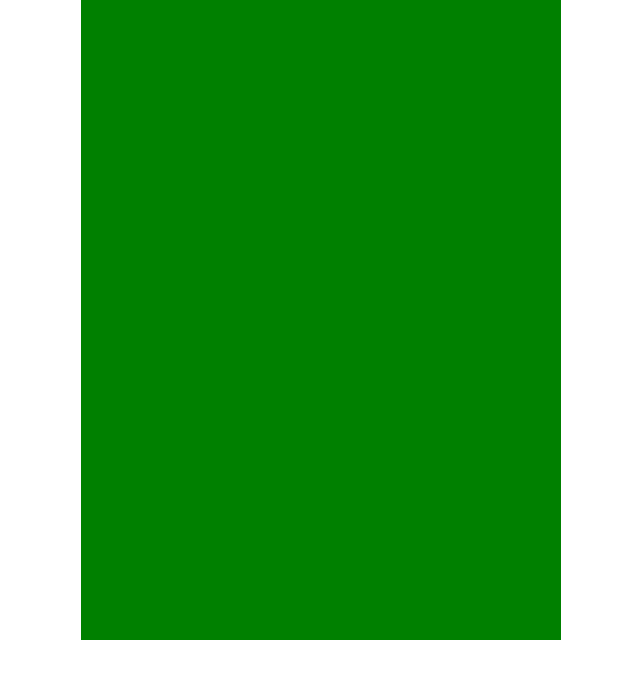
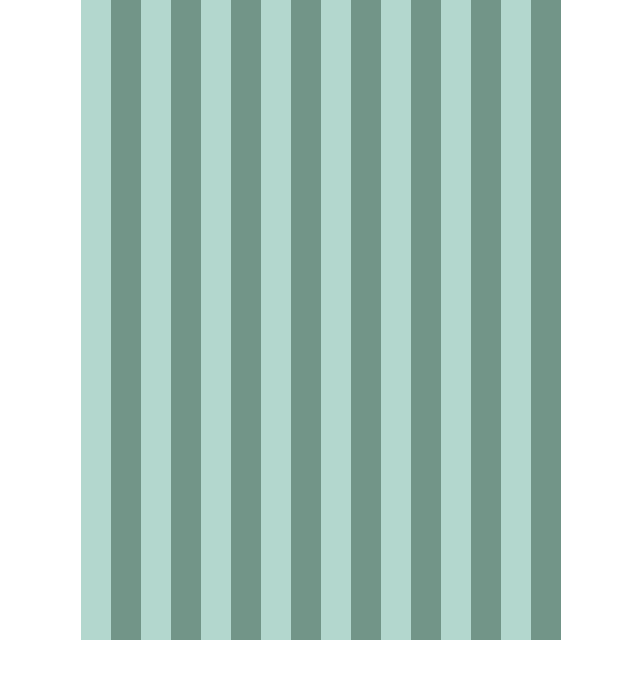
Before and after one commit to EDowning2000/tasiaTime, a Next.js app in the folder client/: page / in a window 1280 px wide. Shown: the top 678 px of the page, without its empty margins (319-959 px from the left). Built offline with nearby package versions, Linux system fonts and the light colour scheme.

Commit message:
got the first portion of the scorecard finishe

```diff
--- a/client/pages/index.js
+++ b/client/pages/index.js
@@ -2,6 +2,22 @@ import styles from "../styles/Home.module.css";
 export default function Home() {
   return (
     <div className={styles.mainContainer}>
+      <div className={styles.lightGreen}></div>
+      <div className={styles.darkGreen}></div>
+      <div className={styles.lightGreen}></div>
+      <div className={styles.darkGreen}></div>
+      <div className={styles.lightGreen}></div>
+      <div className={styles.darkGreen}></div>
+      <div className={styles.lightGreen}></div>
+      <div className={styles.darkGreen}></div>
+      <div className={styles.lightGreen}></div>
+      <div className={styles.darkGreen}></div>
+      <div className={styles.lightGreen}></div>
+      <div className={styles.darkGreen}></div>
+      <div className={styles.lightGreen}></div>
+      <div className={styles.darkGreen}></div>
+      <div className={styles.lightGreen}></div>
+      <div className={styles.darkGreen}></div>
       <div className={styles.secondaryContainer}></div>
     </div>
   );
--- a/client/styles/Home.module.css
+++ b/client/styles/Home.module.css
@@ -2,5 +2,16 @@
   height: 80vh;
   width: 30rem;
   background-color: green;
+  display: flex;
   margin: auto;
 }
+.lightGreen {
+  height: 100%;
+  width: 2rem;
+  background-color: rgb(179, 215, 206);
+}
+.darkGreen {
+  height: 100%;
+  width: 2rem;
+  background-color: rgb(114, 149, 136);
+}
```
